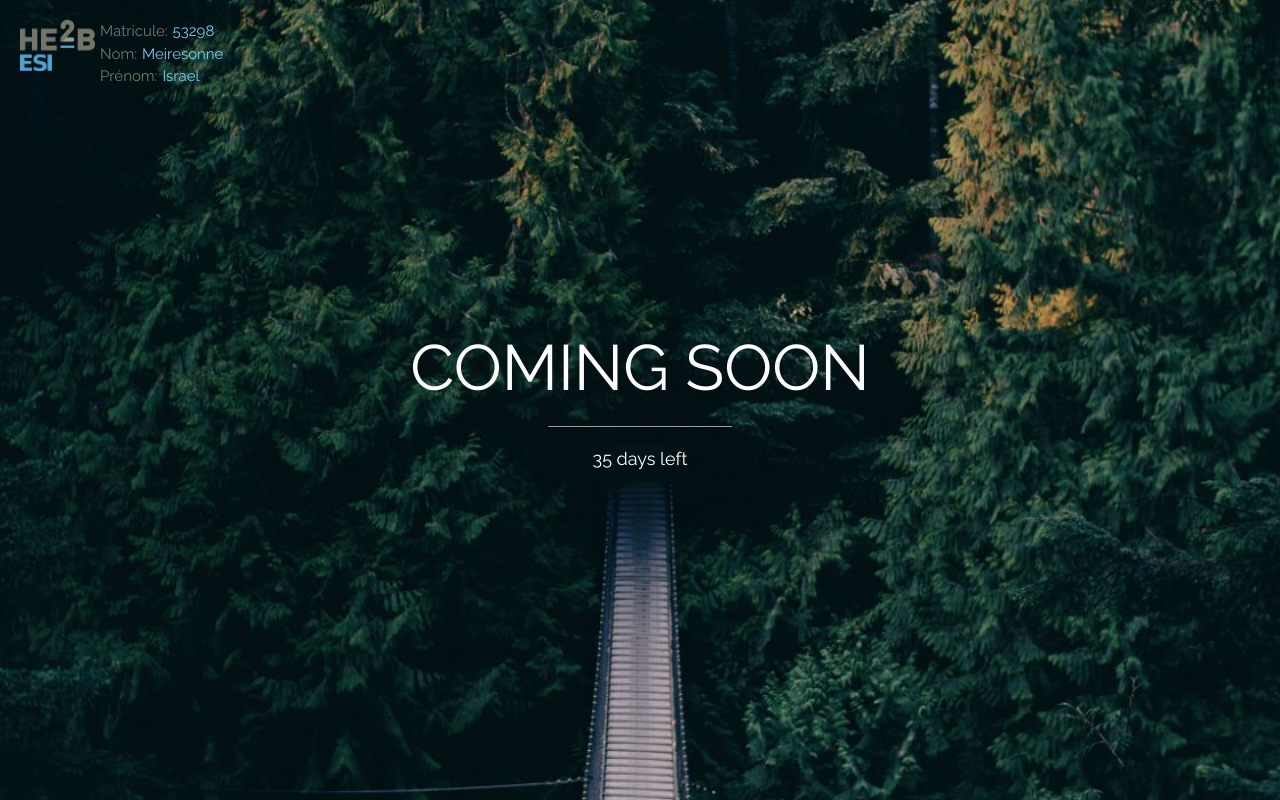
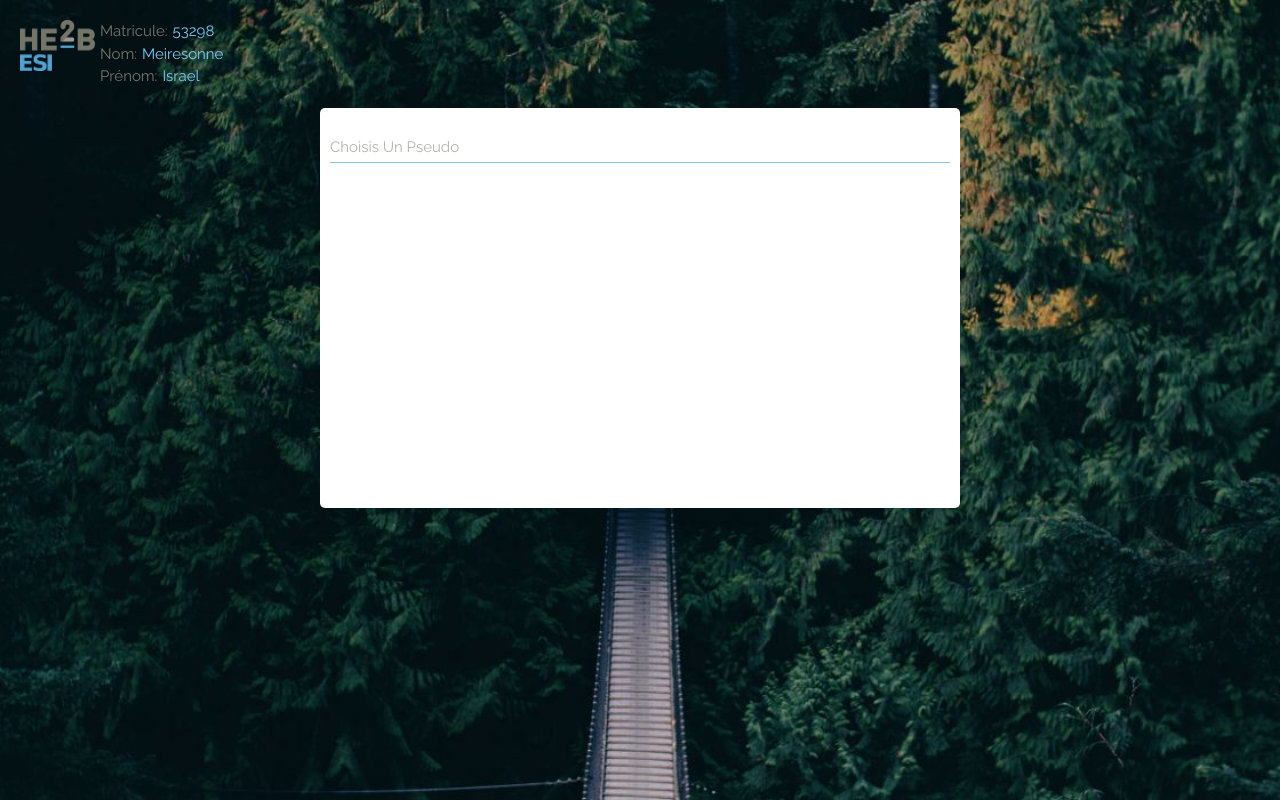
Before and after one commit to israel-meiresonne/lamachat, a PHP site: page /view/template.php in a window 1280 px wide. Run offline with PHP 8.4, Linux system fonts and the light colour scheme; the template is opened without the code that fills it, so the values that code supplies are empty; a stand-in replaces the project's code that opens the database connection.

Commit message:
add  form

```diff
--- a/project/content/css/element.css
+++ b/project/content/css/element.css
@@ -1,9 +1,14 @@
 :root {
     /*———————————————————————————————— COLOR DOWN ———————————————————————————*/
-    --color-label: #C6C6C7;
+    --color-grey-esi: #C6C6C7;
     --color-blue-esi: #7fc9f3;
     --color-grey-esi: #75766a;
+    --color-white: #fff;
+    --color-text-05: rgba(14, 36, 57, 0.5);
     /*———————————————————————————————— COLOR UP —————————————————————————————*/
+    /*———————————————————————————————— FONT-FAMILY DOWN —————————————————————*/
+    --main-font-family: "Raleway", sans-serif;
+    /*———————————————————————————————— FONT-FAMILY UP ———————————————————————*/
 }
 
 /*————————————————————— IMG-TEXT_RIGHT DOWN ——————————————————*/
@@ -53,3 +58,99 @@
 }
 
 /*————————————————————— DATA_KEY_VALUE UP —————————————*/
+/*————————————————————— INPUT DOWN —————————————————————*/
+
+.input-wrap {
+    position: relative;
+    width: 100%;
+    margin-bottom: 10px;
+}
+
+.input-label {
+    display: none;
+    position: absolute;
+    /* width: 300px; */
+    left: 5px;
+    vertical-align: middle;
+    color: var(--color-grey-esi);
+    overflow: hidden;
+    text-overflow: ellipsis;
+    white-space: nowrap;
+    font-weight: normal;
+    z-index: 1;
+}
+
+.input-unit {
+    /* display: none; */
+    position: absolute;
+    /* width: 300px; */
+    right: 20px;
+    /* top: 22px; */
+    top: 11px;
+    vertical-align: middle;
+    color: var(--color-grey-esi);
+    overflow: hidden;
+    text-overflow: ellipsis;
+    white-space: nowrap;
+    font-weight: normal;
+    z-index: 1;
+}
+
+.input-wrap .input-tag {
+    -webkit-appearance: none;
+    -moz-appearance: none;
+    appearance: none;
+    -ms-appearance: none;
+    width: 100%;
+    height: 45px;
+    padding: 15px 0 0;
+    /* background-color: #fff; */
+    /* border: #00174F 1px solid; */
+    color: var(--color-text-05);
+    background-color: var(--color-white);
+    border: var(--color-blue-esi) solid;
+    overflow: hidden;
+    text-overflow: ellipsis;
+    /* color: #00174F; */
+    white-space: nowrap;
+    border-width: 0 0 0.5px;
+}
+
+.input-wrap .input-label {
+    text-transform: capitalize;
+}
+
+.input-wrap .input-tag::-webkit-input-placeholder {
+    /* Edge */
+    color: var(--color-grey-esi);
+}
+
+.input-wrap .input-tag:-ms-input-placeholder {
+    /* Internet Explorer 10-11 */
+    color: var(--color-grey-esi);
+}
+
+.input-wrap .input-tag::placeholder {
+    color: var(--color-grey-esi);
+    text-transform: capitalize;
+    font-family: var(--main-font-family);
+}
+
+.input-wrap .comment {
+    /* display: none; */
+    margin: 5px 0 10px;
+    color: var(--color-red);
+    font-size: var(--little-font-size);
+    /* transition: var(--transition-time);
+    -moz-transition: var(--transition-time); */
+}
+
+.input-wrap .comment::first-letter {
+    text-transform: capitalize;
+}
+
+.select-error {
+    border: var(--color-red) 2px solid;
+}
+
+/*————————————————————— INPUT UP —————————————————————*/
--- a/project/content/css/home.css
+++ b/project/content/css/home.css
@@ -1,4 +1,18 @@
-.esi-logo-container{
+.esi-logo-container {
     width: 200px;
     padding: 20px;
 }
+
+.window-display-middle {
+    width: 50%;
+    height: 50vh;
+    margin: auto;
+    padding: 10px;
+    border-radius: 5px;
+    background-color: var(--color-white);
+}
+
+.input-container{
+    /* width: 50%; */
+margin: 0 auto;
+}
--- a/project/content/css/w3_home.css
+++ b/project/content/css/w3_home.css
@@ -1,6 +1,6 @@
 body,
 h1 {
-    font-family: "Raleway", sans-serif
+    font-family: var(--main-font-family);
 }
 
 body,
--- a/project/view/template.php
+++ b/project/view/template.php
@@ -37,14 +37,24 @@
                 </div>
             </div>
         </div>
-        <!-- <img src="content/images/static/logo-esi.png" style="width: 50px;"> -->
-        <!-- <div class="w3-display-topleft w3-padding-large w3-xlarge">
-            logo
-        </div> -->
-        <div class="w3-display-middle">
-            <h1 class="w3-jumbo w3-animate-top">COMING SOON</h1>
+        <div class="window-display-middle">
+            <!-- <h1 class="w3-jumbo w3-animate-top">COMING SOON</h1>
             <hr class="w3-border-grey" style="margin:auto;width:40%">
-            <p class="w3-large w3-center">35 days left</p>
+            <p class="w3-large w3-center">35 days left</p> -->
+            <div class="sign_form-container">
+                <form id="sign_form">
+                    <div class="input-set">
+                        <div class="input-container">
+                            <div class="input-wrap">
+                                <label class="input-label" for="sign_form_pseudo">choisis un pseudo</label>
+                                <input id="sign_form_pseudo" class="input-tag" type="text" name="sign_form_pseudo" placeholder="choisis un pseudo">
+                                <p class="comment"></p>
+                            </div>
+                        </div>
+                    </div>
+
+                </form>
+            </div>
         </div>
     </div>
 
```
Also changed, not shown: 2 other files.
